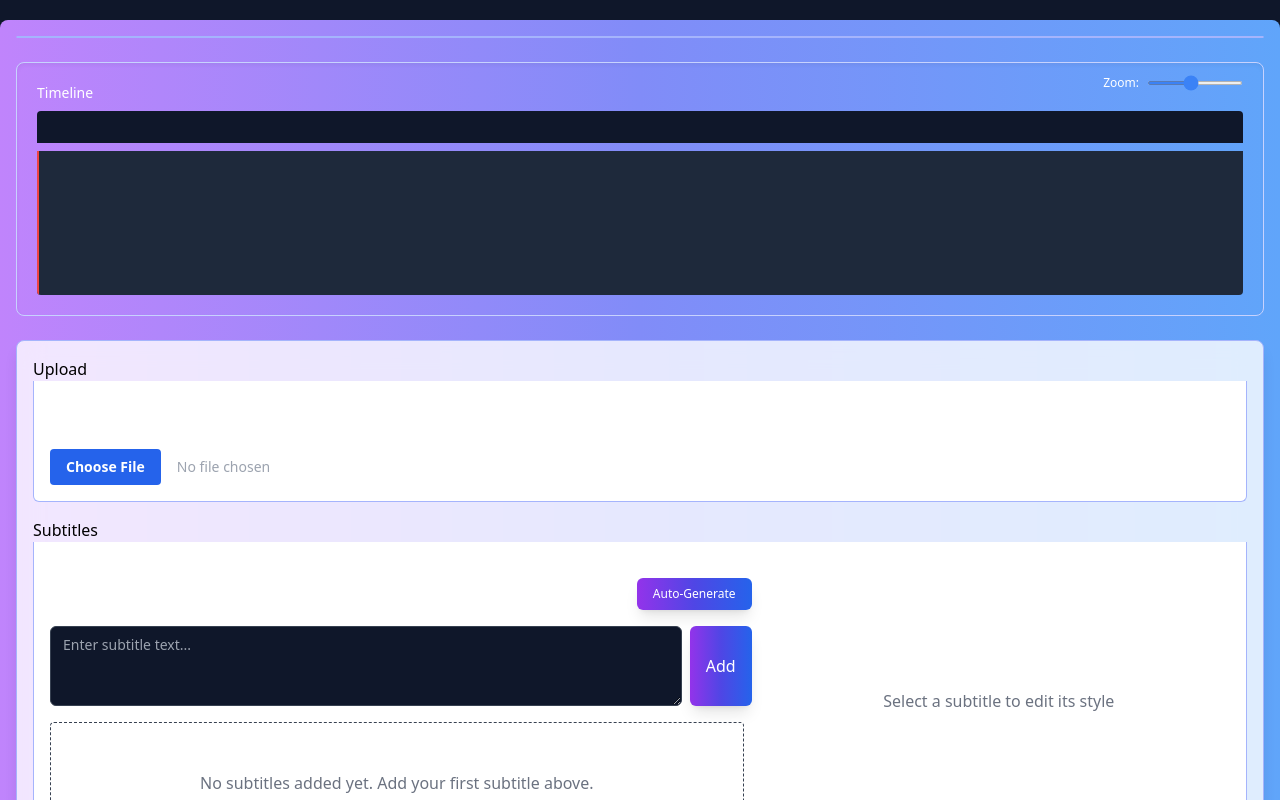
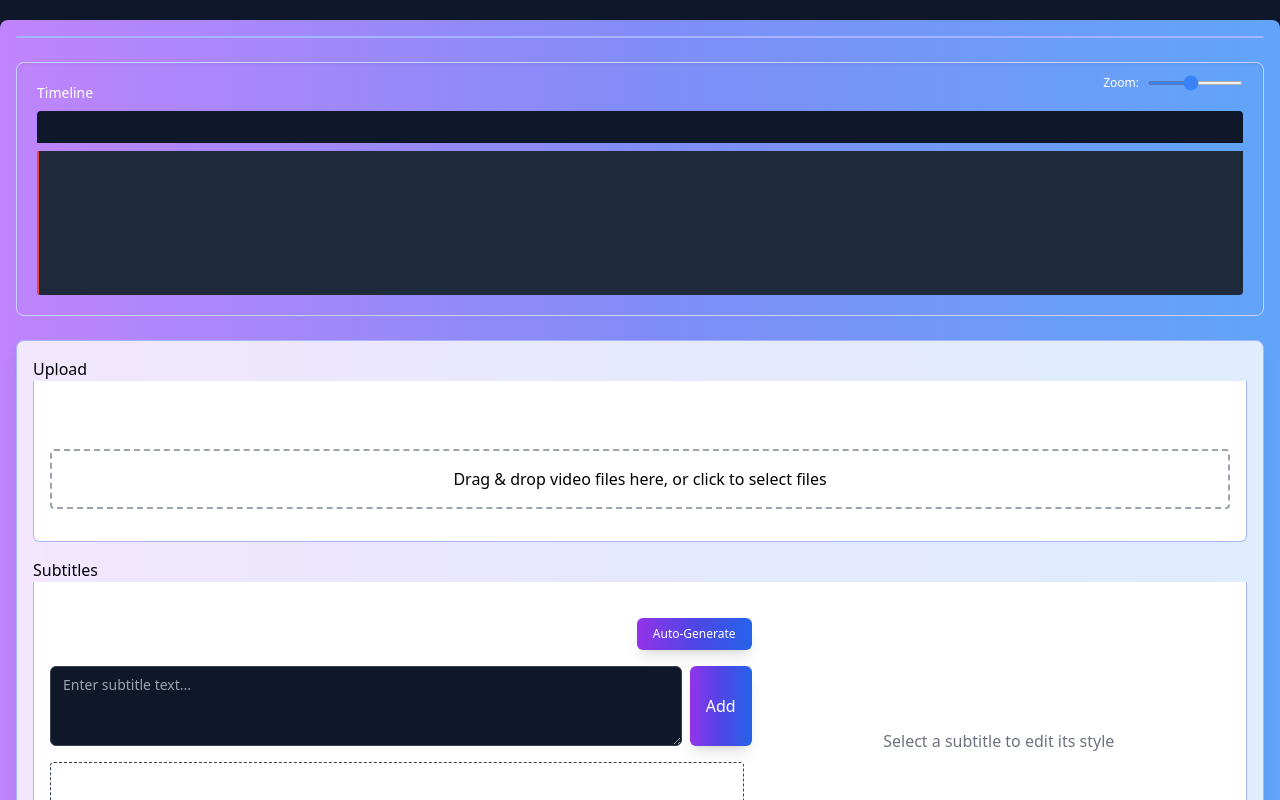
Before and after one commit to Infinity2209/Vedio-Editing-Website, a Next.js app: page / in a window 1280 px wide. Shown: the top 800 px of the page. Built offline with nearby package versions, Linux system fonts and the light colour scheme.

Commit message:
vedio editablity is completed

```diff
--- a/app/components/video-editor/upload/Upload.tsx
+++ b/app/components/video-editor/upload/Upload.tsx
@@ -1,13 +1,22 @@
 "use client";
 
-import React, { useState, useRef } from 'react';
+import React, { useState, useRef, ChangeEvent, DragEvent } from 'react';
+import { useDispatch } from 'react-redux';
+import { addVideo } from '../../../lib/redux/slices/videoSlice';
+
+interface FileWithPreview extends File {
+  preview: string;
+}
 
 const Upload = () => {
-  const [files, setFiles] = useState([]);
-  const [uploadProgress, setUploadProgress] = useState({});
-  const fileInputRef = useRef(null);
+  const dispatch = useDispatch();
+  const [files, setFiles] = useState<FileWithPreview[]>([]);
+  const [uploadProgress, setUploadProgress] = useState<Record<string, number>>({});
+  const fileInputRef = useRef<HTMLInputElement | null>(null);
 
-  const handleFiles = (selectedFiles) => {
+  const handleFiles = (selectedFiles: FileList | null) => {
+    if (!selectedFiles) return;
+
     const videoFiles = Array.from(selectedFiles).filter(file =>
       ['video/mp4', 'video/webm', 'video/ogg'].includes(file.type)
     );
@@ -16,7 +25,7 @@ const Upload = () => {
       alert('Some files were rejected. Only mp4, webm, and ogg video formats are allowed.');
     }
 
-    const mappedFiles = videoFiles.map(file =>
+    const mappedFiles: FileWithPreview[] = videoFiles.map(file =>
       Object.assign(file, {
         preview: URL.createObjectURL(file)
       })
@@ -28,9 +37,10 @@ const Upload = () => {
       setUploadProgress(prev => ({ ...prev, [file.name]: 0 }));
       const interval = setInterval(() => {
         setUploadProgress(prev => {
-          const newProgress = prev[file.name] + 10;
+          const newProgress = (prev[file.name] || 0) + 10;
           if (newProgress >= 100) {
             clearInterval(interval);
+            dispatch(addVideo(file.preview));
             return { ...prev, [file.name]: 100 };
           }
           return { ...prev, [file.name]: newProgress };
@@ -39,16 +49,16 @@ const Upload = () => {
     });
   };
 
-  const onInputChange = (e) => {
+  const onInputChange = (e: ChangeEvent<HTMLInputElement>) => {
     handleFiles(e.target.files);
   };
 
-  const onDrop = (e) => {
+  const onDrop = (e: DragEvent<HTMLDivElement>) => {
     e.preventDefault();
     handleFiles(e.dataTransfer.files);
   };
 
-  const onDragOver = (e) => {
+  const onDragOver = (e: DragEvent<HTMLDivElement>) => {
     e.preventDefault();
   };
 
@@ -67,6 +77,7 @@ const Upload = () => {
           ref={fileInputRef}
           onChange={onInputChange}
           className="hidden"
+          aria-label="Upload video files"
         />
         <p>Drag & drop video files here, or click to select files</p>
       </div>
--- a/app/components/video-editor/upload/UploadSection.tsx
+++ b/app/components/video-editor/upload/UploadSection.tsx
@@ -1,68 +1,12 @@
-'use client';
+"use client";
 
-import { useState } from 'react';
-import { useDispatch } from 'react-redux';
-import { addVideo } from '../../../lib/redux/slices/videoSlice';
+import Upload from './Upload';
 
 export default function UploadSection() {
-  const dispatch = useDispatch();
-  const [uploadProgress, setUploadProgress] = useState(0);
-  const [videoPreview, setVideoPreview] = useState('');
-  const [isUploading, setIsUploading] = useState(false);
-
-  const onFileChange = (e) => {
-    const file = e.target.files[0];
-    if (file) {
-      const previewUrl = URL.createObjectURL(file);
-      setVideoPreview(previewUrl);
-
-      setIsUploading(true);
-      let progress = 0;
-      const interval = setInterval(() => {
-        progress += 5;
-        setUploadProgress(progress);
-
-        if (progress >= 100) {
-          clearInterval(interval);
-          setIsUploading(false);
-
-          dispatch(addVideo(previewUrl));
-        }
-      }, 100);
-    }
-  };
-
   return (
     <div className="space-y-6">
       <h2 className="text-lg font-semibold text-white">Upload Video</h2>
-
-      <input
-        type="file"
-        accept="video/mp4,video/webm,video/mov,video/avi"
-        onChange={onFileChange}
-        className="block w-full text-sm text-gray-400 file:mr-4 file:py-2 file:px-4
-          file:rounded file:border-0
-          file:text-sm file:font-semibold
-          file:bg-blue-600 file:text-white
-          hover:file:bg-blue-700 cursor-pointer"
-      />
-
-      {isUploading && (
-        <div className="text-white">Uploading... {uploadProgress}%</div>
-      )}
-
-      {videoPreview && !isUploading && (
-        <div className="space-y-3">
-          <h3 className="text-sm font-medium text-white">Preview</h3>
-          <div className="aspect-video bg-black rounded overflow-hidden">
-            <video
-              src={videoPreview}
-              className="w-full h-full object-contain"
-              controls
-            />
-          </div>
-        </div>
-      )}
+      <Upload />
     </div>
   );
 }
```
Also changed, not shown: 1 other file (tests, documents, lock files or other folders).
